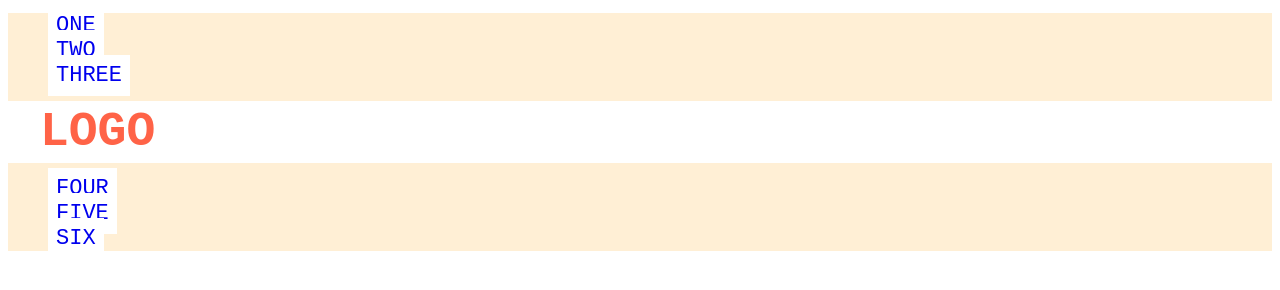
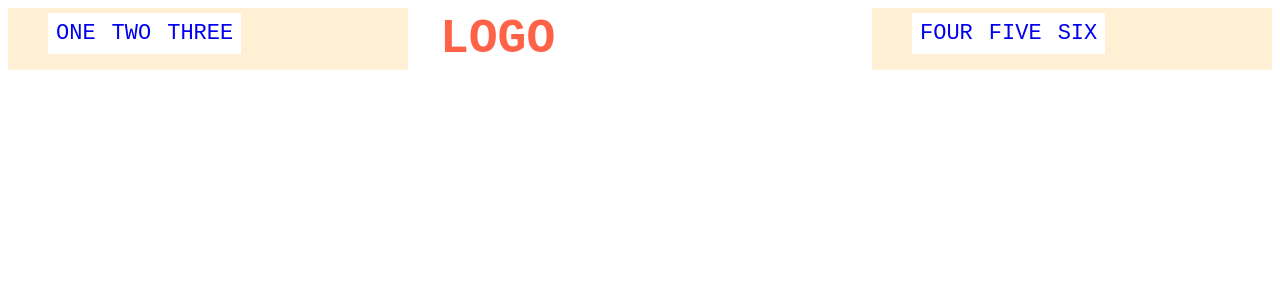
Before and after one commit to SalamanderCtesiphon/my-personal-css-repository, a plain HTML site: page flex/02-flex-header/index.html in a window 1280 px wide. Drawn offline with Linux system fonts and the light colour scheme.

Commit message:
made some progress on the flox box tutorial. Still having a hard time completely ubderstanding it

```diff
--- a/flex/02-flex-header/style.css
+++ b/flex/02-flex-header/style.css
@@ -1,6 +1,12 @@
-.header  {
+.header {
   font-family: monospace;
   background: papayawhip;
+  display: flex;
+}
+
+div {
+  flex: 1;
+
 }
 
 .logo {
@@ -14,6 +20,7 @@
 ul {
   /* this removes the dots on the list items*/
   list-style-type: none;
+  display: flex;
 }
 
 a {
@@ -22,4 +29,7 @@ a {
   padding: 8px;
   /* this removes the line under the links */
   text-decoration: none;
+  flex-direction: row;
+  flex: 1;
+
 }
```
